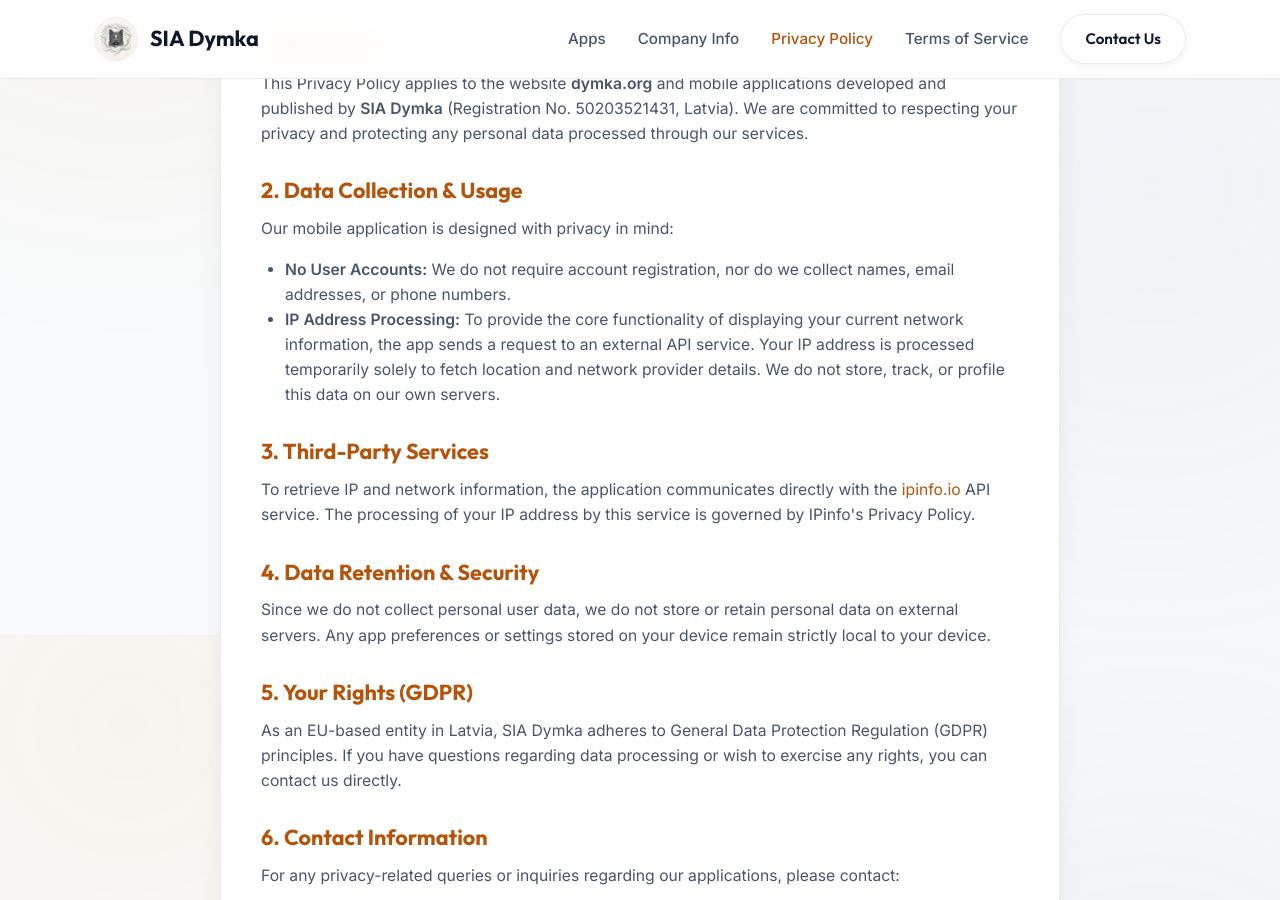
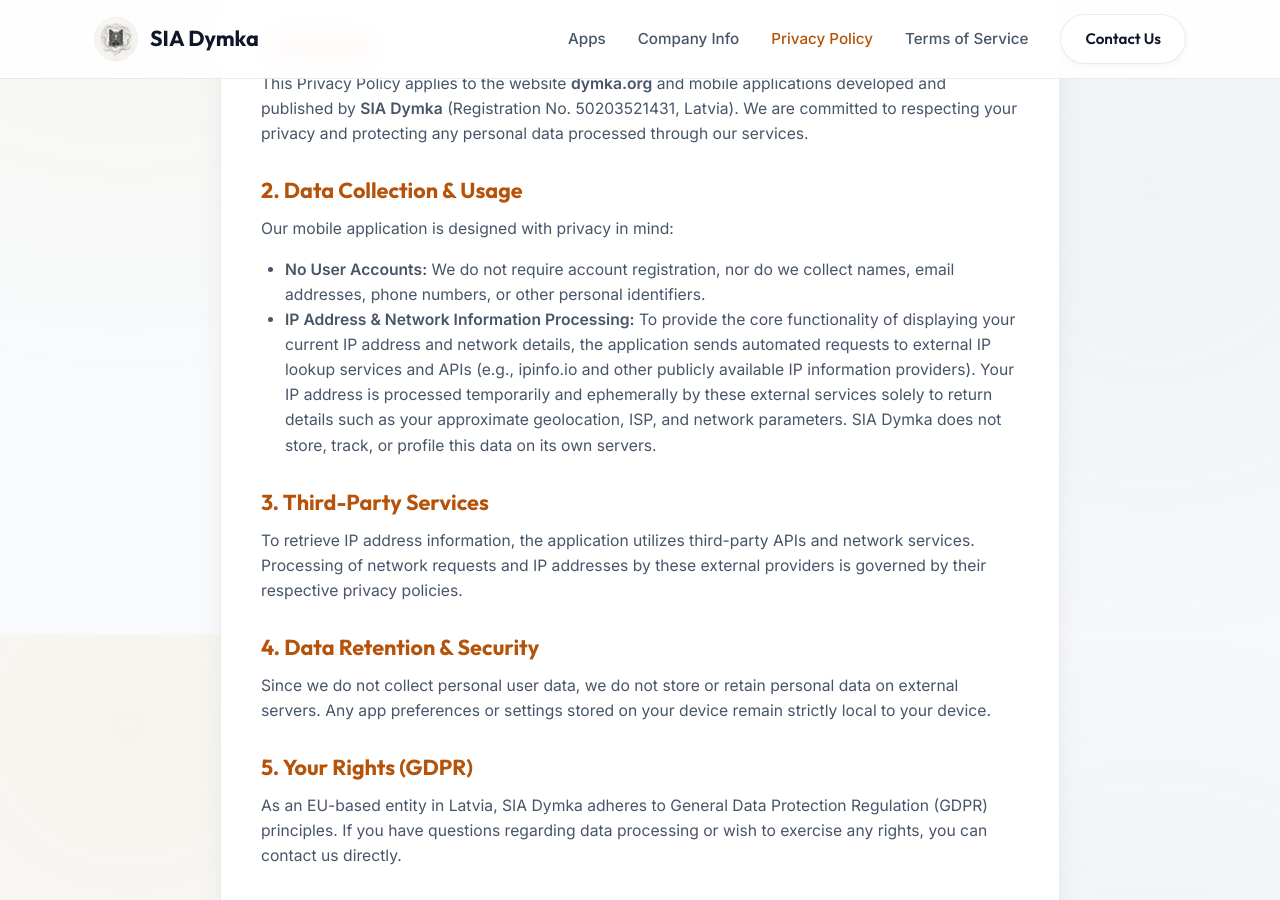
Before and after one commit to denisglotov/dymka.org, a Jekyll site: the page built from privacy.html, in a window 1280 px wide and 900 px high, scrolled down 265 px. Built offline with Jekyll 4.4.1, drawn with Linux system fonts in a browser that asks for light colours.

Commit message:
Update privacy policy again

```diff
--- a/privacy.html
+++ b/privacy.html
@@ -26,13 +26,16 @@ description: Minimal Privacy Policy for SIA Dymka and its mobile applications on
       <ul>
         <li>
           <strong>No User Accounts:</strong> We do not require account registration, nor do we
-          collect names, email addresses, or phone numbers.
+          collect names, email addresses, phone numbers, or other personal identifiers.
         </li>
         <li>
-          <strong>IP Address Processing:</strong> To provide the core functionality of displaying
-          your current network information, the app sends a request to an external API service. Your
-          IP address is processed temporarily solely to fetch location and network provider details.
-          We do not store, track, or profile this data on our own servers.
+          <strong>IP Address & Network Information Processing:</strong> To provide the core
+          functionality of displaying your current IP address and network details, the application
+          sends automated requests to external IP lookup services and APIs (e.g., ipinfo.io and
+          other publicly available IP information providers). Your IP address is processed
+          temporarily and ephemerally by these external services solely to return details such as
+          your approximate geolocation, ISP, and network parameters. SIA Dymka does not store,
+          track, or profile this data on its own servers.
         </li>
       </ul>
     </div>
@@ -40,9 +43,9 @@ description: Minimal Privacy Policy for SIA Dymka and its mobile applications on
     <div class="doc-section">
       <h2>3. Third-Party Services</h2>
       <p>
-        To retrieve IP and network information, the application communicates directly with the
-        <a href="https://ipinfo.io" target="_blank" rel="noopener">ipinfo.io</a> API service. The
-        processing of your IP address by this service is governed by IPinfo's Privacy Policy.
+        To retrieve IP address information, the application utilizes third-party APIs and network
+        services. Processing of network requests and IP addresses by these external providers is
+        governed by their respective privacy policies.
       </p>
     </div>
 
```
